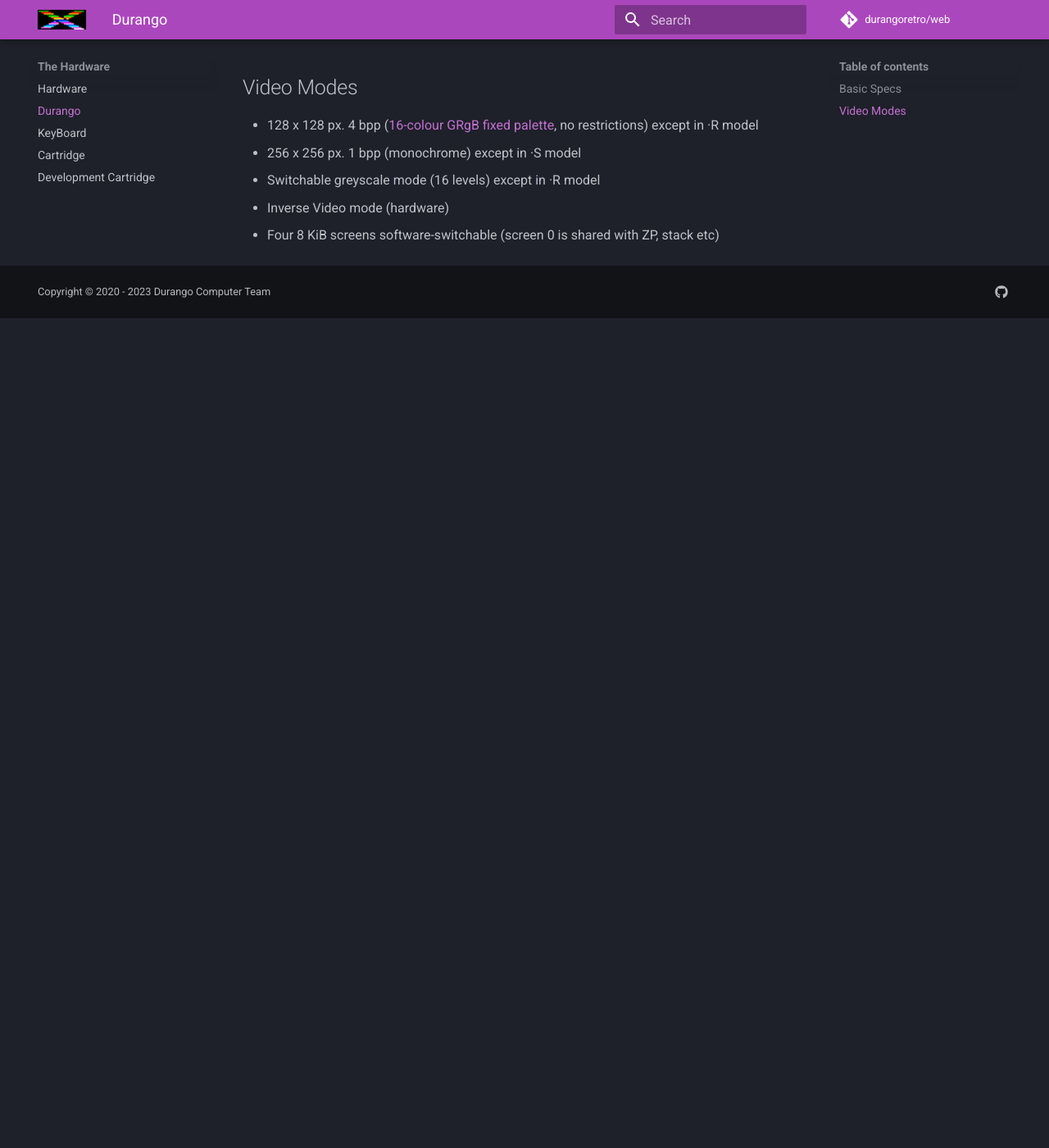
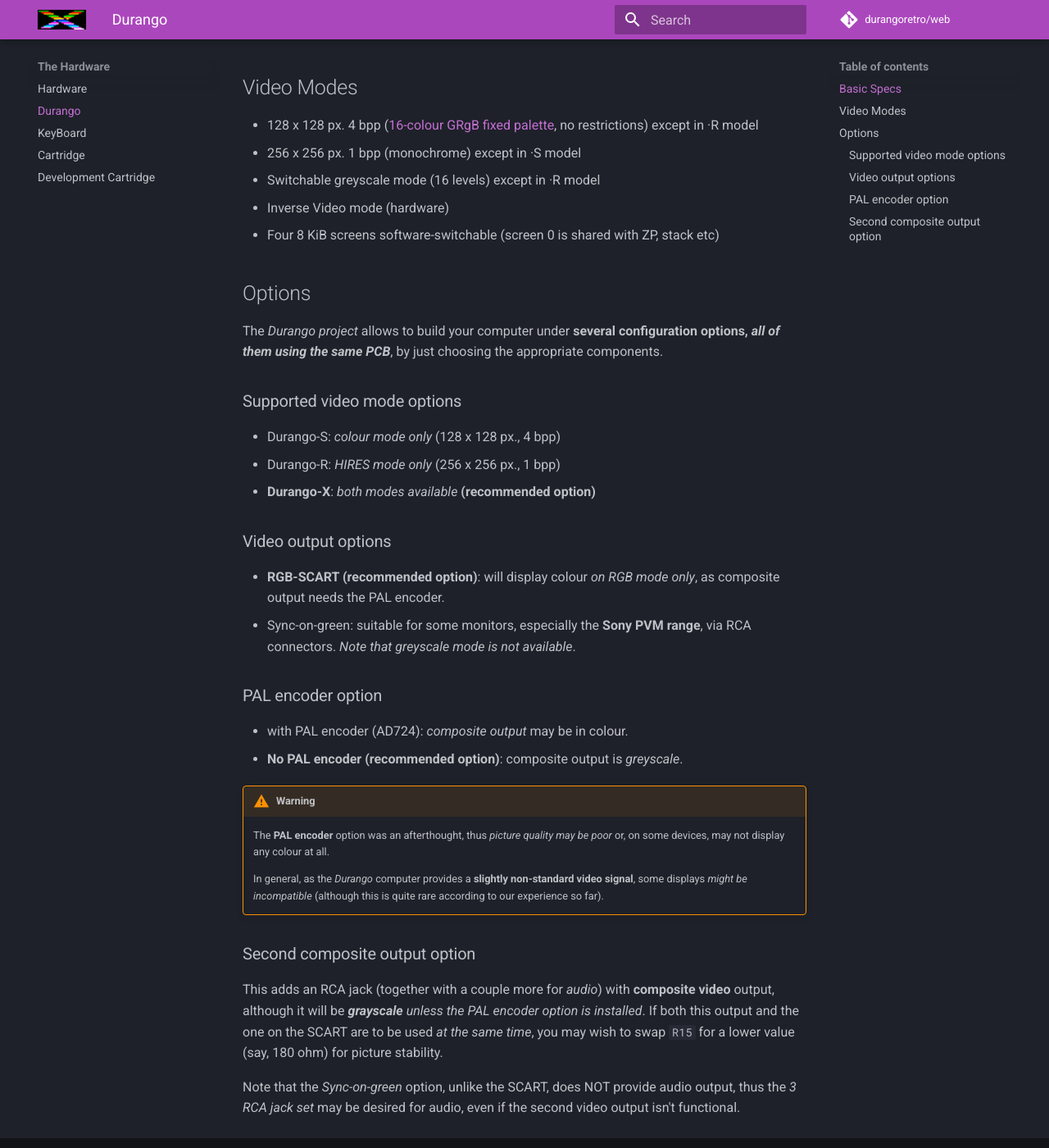
Before and after one commit to durangoretro/web, an MkDocs documentation site: the page built from docs/hardware/durango.md, in a window 1280 px wide and 1400 px high, scrolled down 1021 px. Shown: the whole window at 82% size. Built offline with MkDocs 1.6.1 and Material for MkDocs 9.7.7, drawn with Linux system fonts in a browser that asks for light colours; comment, search, counter and statistics services are not loaded; before the commit the page ends 1409 px from its top, so only the background shows below that.

Commit message:
talk about options

```diff
--- a/docs/hardware/durango.md
+++ b/docs/hardware/durango.md
@@ -30,3 +30,35 @@
 * Switchable greyscale mode (16 levels) except in ·R model
 * Inverse Video mode (hardware)
 * Four 8 KiB screens software-switchable (screen 0 is shared with ZP, stack etc)
+
+## Options
+
+The _Durango project_ allows to build your computer under **several configuration options, _all of them using the same PCB_**, by just choosing the appropriate components.
+
+### Supported video mode options
+
+* Durango-S: _colour mode only_ (128 x 128 px., 4 bpp)
+* Durango-R: _HIRES mode only_ (256 x 256 px., 1 bpp)
+* **Durango-X**: _both modes available_ **(recommended option)**
+
+### Video output options
+
+* **RGB-SCART (recommended option)**: will display colour _on RGB mode only_, as composite output needs the PAL encoder.
+* Sync-on-green: suitable for some monitors, especially the **Sony PVM range**, via RCA connectors. _Note that greyscale mode is not available_.
+
+### PAL encoder option
+
+* with PAL encoder (AD724): _composite output_ may be in colour.
+* **No PAL encoder (recommended option)**: composite output is _greyscale_.
+
+!!! warning
+
+	The **PAL encoder** option was an afterthought, thus _picture quality may be poor_ or, on some devices, may not display any colour at all.
+
+	In general, as the _Durango_ computer provides a **slightly non-standard video signal**, some displays _might be incompatible_ (although this is quite rare according to our experience so far).
+
+### Second composite output option
+
+This adds an RCA jack (together with a couple more for _audio_) with **composite video** output, although it will be _**grayscale** unless the PAL encoder option is installed_. If both this output and the one on the SCART are to be used _at the same time_, you may wish to swap `R15` for a lower value (say, 180 ohm) for picture stability.
+
+Note that the _Sync-on-green_ option, unlike the SCART, does NOT provide audio output, thus the _3 RCA jack set_ may be desired for audio, even if the second video output isn't functional.
```
